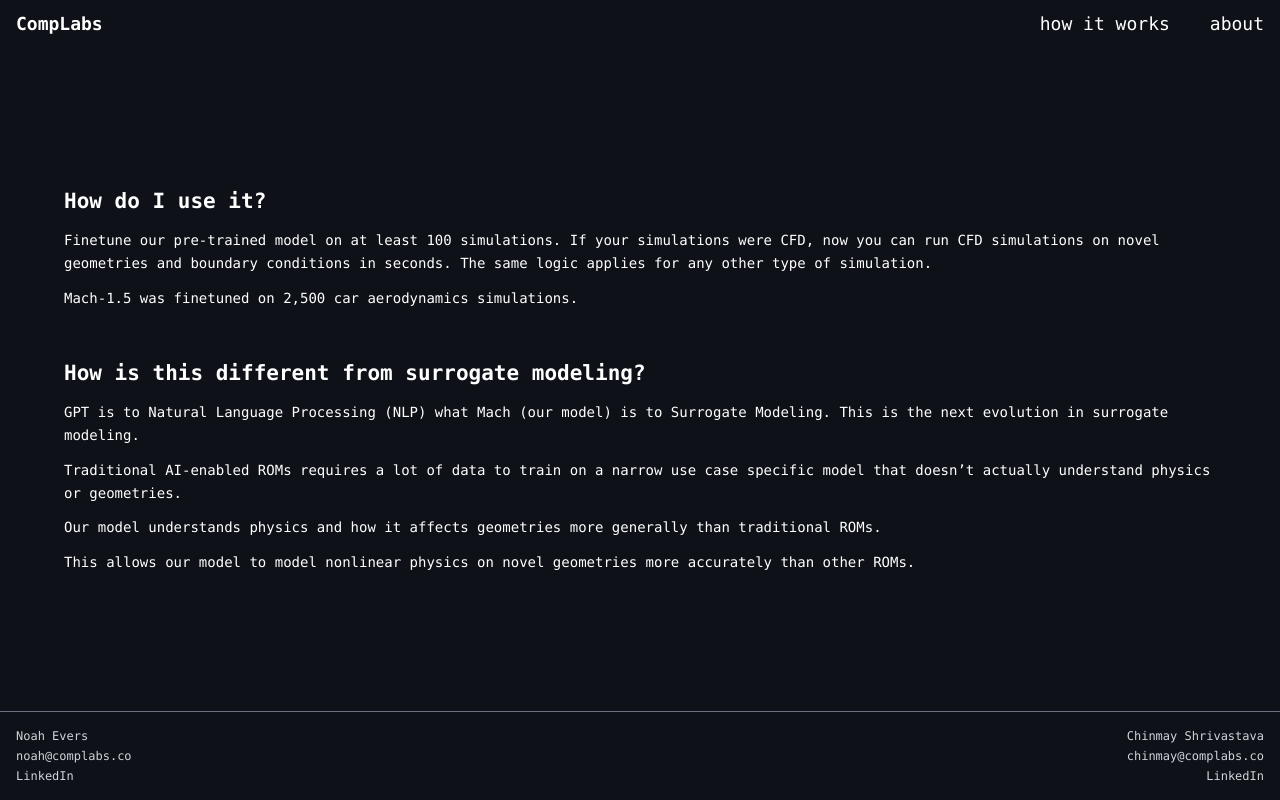
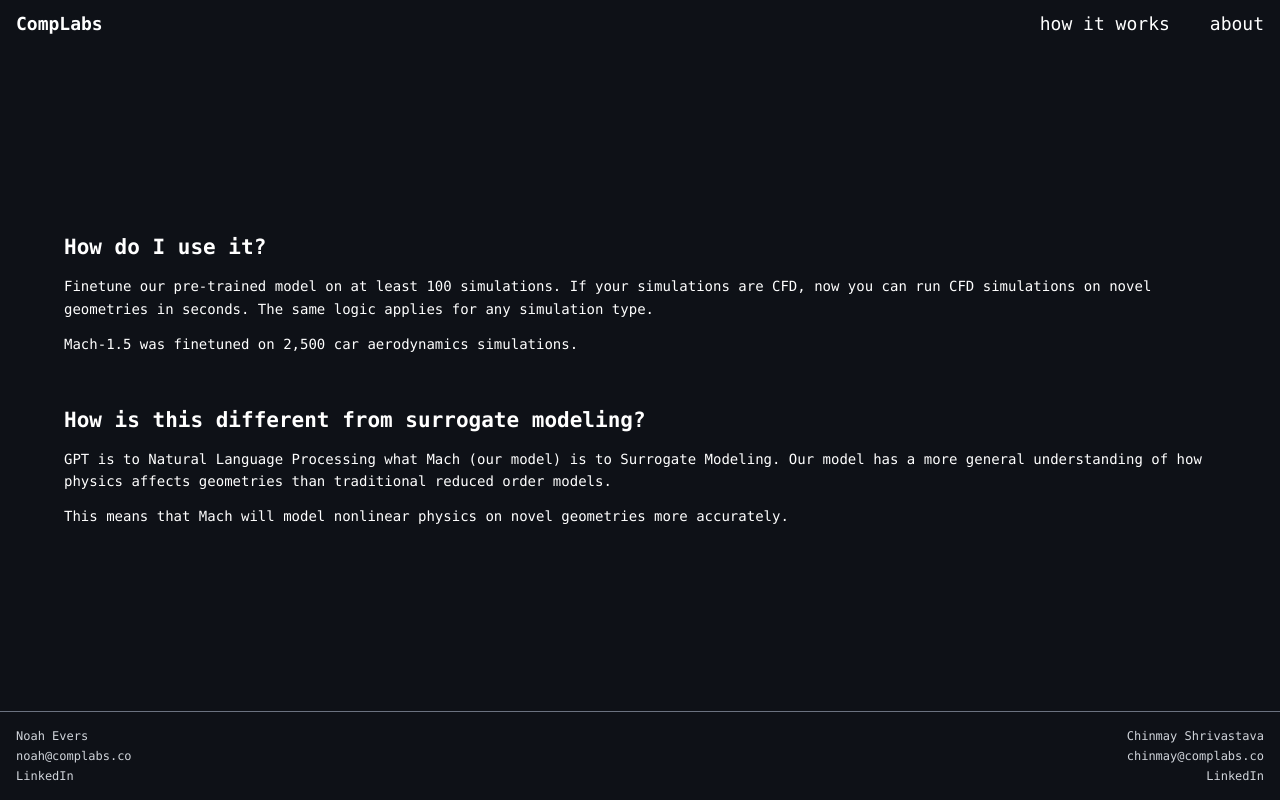
Before and after one commit to compositionlabs/composition-theme, a Next.js app: page /how-it-works in a window 1280 px wide. Built offline with nearby package versions, Linux system fonts and the light colour scheme.

Commit message:
Update page.tsx

```diff
--- a/app/how-it-works/page.tsx
+++ b/app/how-it-works/page.tsx
@@ -6,17 +6,15 @@ export default function Home() {
       <main>
         <section id="how-do-i-use-it" className="mt-4 mb-12">
           <h1 className="text-[1.5em] font-bold">How do I use it?</h1>
-          <p className="text-sm leading-relaxed my-3">Finetune our pre-trained model on at least 100 simulations. If your simulations were CFD, now you can run CFD simulations on novel geometries and boundary conditions in seconds. The same logic applies for any other type of simulation.</p>
+          <p className="text-sm leading-relaxed my-3">Finetune our pre-trained model on at least 100 simulations. If your simulations are CFD, now you can run CFD simulations on novel geometries in seconds. The same logic applies for any simulation type.</p>
           <p className="text-sm leading-relaxed my-3">Mach-1.5 was finetuned on 2,500 car aerodynamics simulations.</p>
         </section>
 
         {/* <!-- WHAT WE'VE DONE --> */}
         <section id="how-is-this-different-from-surrogate-modeling" className="mb-4">
           <h2 className="text-[1.5em] font-bold mb-3">How is this different from surrogate modeling?</h2>
-          <p className="text-sm leading-relaxed my-3">GPT is to Natural Language Processing (NLP) what Mach (our model) is to Surrogate Modeling. This is the next evolution in surrogate modeling.</p>
-          <p className="text-sm leading-relaxed my-3">Traditional AI-enabled ROMs requires a lot of data to train on a narrow use case specific model that doesn’t actually understand physics or geometries.</p>
-          <p className="text-sm leading-relaxed my-3">Our model understands physics and how it affects geometries more generally than traditional ROMs.</p>
-          <p className="text-sm leading-relaxed my-3">This allows our model to model nonlinear physics on novel geometries more accurately than other ROMs.</p>
+          <p className="text-sm leading-relaxed my-3">GPT is to Natural Language Processing what Mach (our model) is to Surrogate Modeling. Our model has a more general understanding of how physics affects geometries than traditional reduced order models.</p>
+          <p className="text-sm leading-relaxed my-3">This means that Mach will model nonlinear physics on novel geometries more accurately.</p>
         </section>
       </main>
     </div>
```
